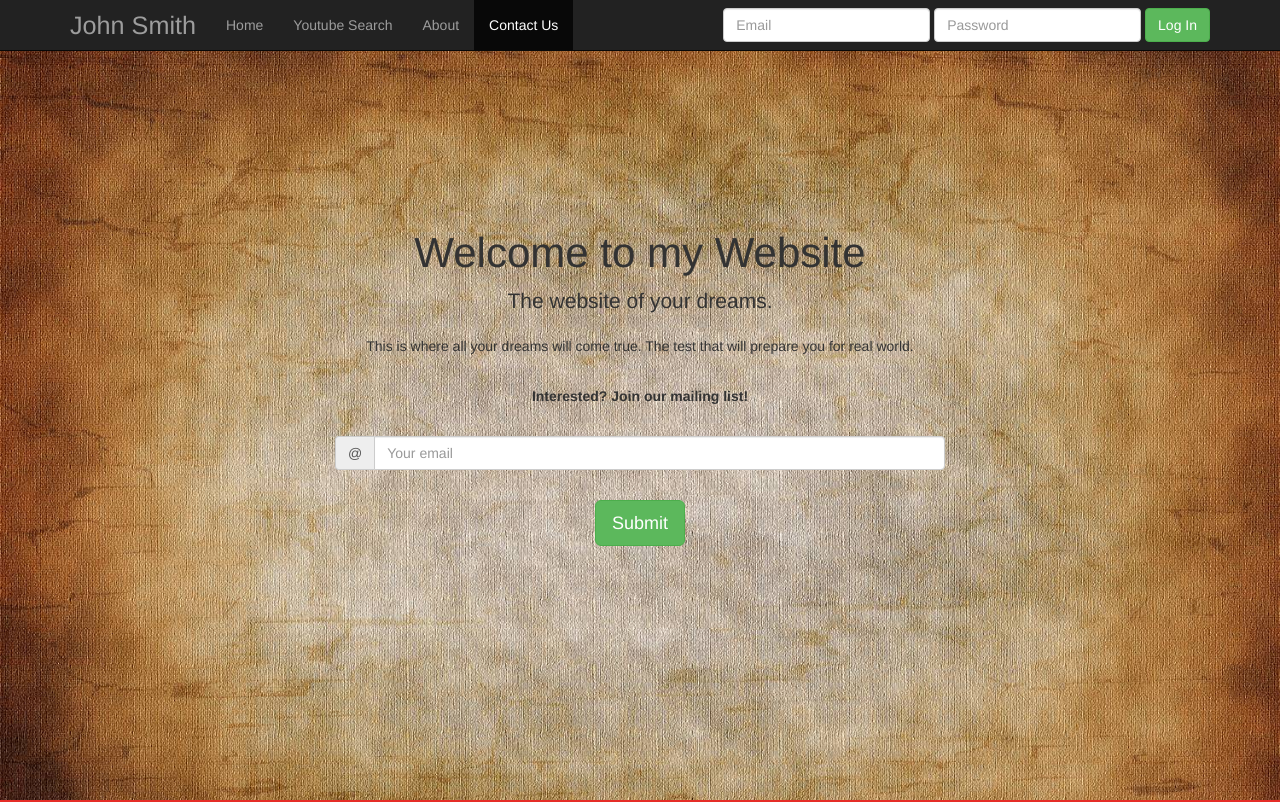
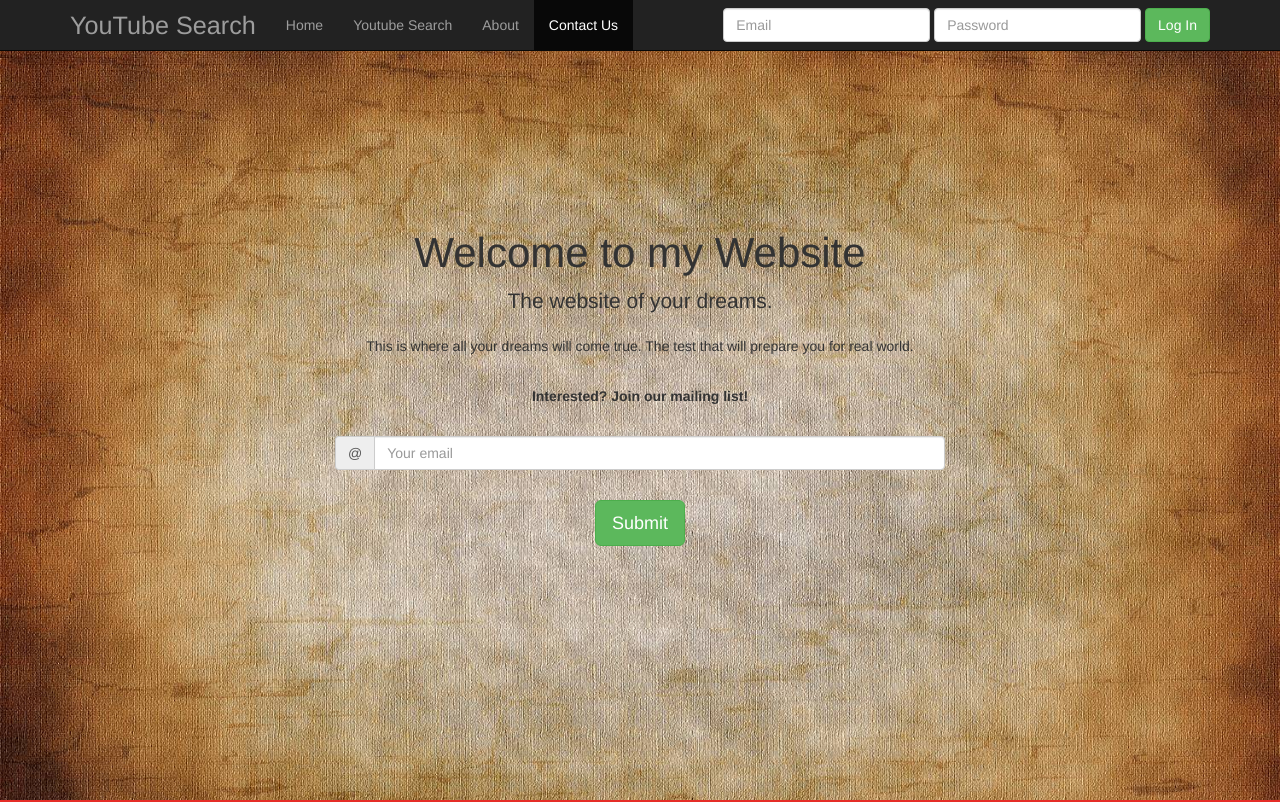
Before and after one commit to aakashnethi/YouTube-App, a plain HTML site: page index.html in a window 1280 px wide. Shown: the top 802 px of the page. Drawn offline with nearby package versions, Linux system fonts and the light colour scheme.

Commit message:
Update index.html

```diff
--- a/index.html
+++ b/index.html
@@ -103,7 +103,7 @@
  		<div class="navbar navbar-inverse navbar-fixed-top">
  			<div class="container">
  	 	 		<div class="navbar-header">
- 	 	 			<a class="navbar-brand">John Smith</a>
+ 	 	 			<a class="navbar-brand">YouTube Search</a>
  	 	 	 		<button class="navbar-toggle" data-toggle="collapse" data-target=".navbar-collapse">
  	 	 	 	 		<span class="icon-bar"></span>
  	 	 	 	 		<span class="icon-bar"></span>
```
